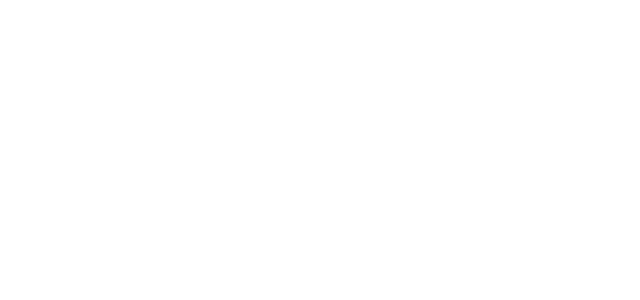
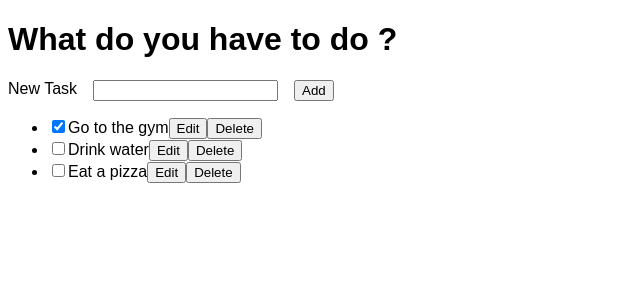
Before and after one commit to casl0x/todolist, a React (Vite) app: page / in a window 1280 px wide. Shown: the top 300 px of the page, without its empty margins (0-640 px from the left). Built offline with nearby package versions, Linux system fonts and the light colour scheme; a web font is replaced by a local one.

Commit message:
task context

```diff
--- a/src/App.jsx
+++ b/src/App.jsx
@@ -1,13 +1,13 @@
-import { useState } from "react";
 import AddTask from "./components/AddTask";
 import TaskList from "./components/TaskList";
+import {TasksProvider} from "./components/TaskContext";
 
 export default function TodoList() {
-  const [list, setList] = useState([]);
-
   return (
-    <>
-
-    </>
+    <TasksProvider>
+      <h1>What do you have to do ?</h1>
+      <AddTask/>
+      <TaskList/>
+    </TasksProvider>
   );
 }
--- a/src/components/AddTask.jsx
+++ b/src/components/AddTask.jsx
@@ -1,9 +1,9 @@
-import { useState} from "react";
+import { useContext, useState} from "react";
+import { TasksDispatchContext } from "./TaskContext";
 
-let nextId = 0;
-
-export default function AddTask({ onAdd }) {
-    const [newTask, setNewTask] = useState('');
+export default function AddTask({}) {
+    const [text, setText] = useState('');
+    const dispatch = useContext(TasksDispatchContext);
 
     return (
         <>
@@ -15,13 +15,17 @@
                 <input
                     type="text"
                     id="task"
-                    value={newTask}
-                    onChange={e => setNewTask(e.target.value)}
+                    value={text}
+                    onChange={e => setText(e.target.value)}
                 />
                 <button
                     onClick={() => {
-                        setTasks('');
-                        onAdd(newTask);
+                        setText('');
+                        dispatch({
+                            type: 'added',
+                            id: nextId++,
+                            text: text,
+                        })
                     }}
                     type="submit"
                     className="btn"
@@ -30,3 +34,5 @@
         </>
     );
 }
+
+let nextId = 3;
--- /dev/null
+++ b/src/components/TaskContext.jsx
@@ -0,0 +1,52 @@
+import { createContext, useReducer } from "react";
+
+export const TasksContext = createContext(null)
+export const TasksDispatchContext = createContext(null);
+
+export function TasksProvider ({children}){
+    const [tasks, dispatch] = useReducer(
+        tasksReducer,
+        initialTasks
+    );
+
+    return (
+        <TasksContext.Provider value={tasks}>
+            <TasksDispatchContext.Provider value={dispatch}>
+                {children}
+            </TasksDispatchContext.Provider>
+        </TasksContext.Provider>
+    );
+}
+
+function tasksReducer(tasks, action) {
+    switch (action.type){
+        case 'added': {
+            return [...tasks, {
+                id: action.id,
+                text: action.text,
+                done: false
+            }];
+        }
+        case 'changed' : {
+            return tasks.map( t => {
+                if (t.id === action.task.id) {
+                    return action.task;
+                } else {
+                    return t;
+                }
+            });
+        }
+        case 'deleted' : {
+            return tasks.filter(t => t.id !== action.id);
+        }
+        default: {
+            throw Error('Uncknow action: ' + action.type);
+        }
+    }
+}
+
+const initialTasks = [
+    { id: 0, text: 'Go to the gym', done: true },
+    { id: 1, text: 'Drink water', done: false },
+    { id: 2, text: 'Eat a pizza', done: false }
+];
--- a/src/components/TaskList.jsx
+++ b/src/components/TaskList.jsx
@@ -1,33 +1,36 @@
-import { useState } from "react";
+import { useState, useContext } from "react";
+import { TasksContext, TasksDispatchContext } from "./TaskContext";
 
-export default function TaskList({tasks, onChangeTask, onDeleteTask}) {
+export default function TaskList({}) {
+    const tasks = useContext(TasksContext);
     return (
         <ul>
             {tasks.map(task => (
                 <li key={task.id}>
-                <Task
-                task={task}
-                onChange={onChangeTask}
-                onDelete={onDeleteTask} />
+                    <Task task={task} />
                 </li>
             ))}
         </ul>
-    )
+    );
 }
 
-function Task ({task, onChange, onDelete}) {
+function Task ({task}) {
     const [editing, setEditing] = useState(false);
+    const dispatch = useContext(TasksDispatchContext);
     let taskContent;
     if (editing) {
         taskContent = (
             <>
                 <input
                     type="text"
-                    value={task.newTask}
+                    value={task.text}
                     onChange={ e => {
-                        onChange({
+                        dispatch({
+                            type: 'changed',
+                            task: {
                                 ...task,
-                            newTask: e.target.value
+                                text: e.target.value
+                            }
                         });
                     }}
                 />
@@ -37,7 +40,7 @@
     } else {
         taskContent = (
             <>
-                {task.newTask}
+                {task.text}
                 <button onClick={() => setEditing(true)}>Edit</button>
             </>
         );
@@ -48,14 +51,24 @@
                 type="checkbox"
                 checked={task.done}
                 onChange={e => {
-                    onChange({
+                    dispatch({
+                        type: 'changed',
+                        task: {
                         ...task,
                         done: e.target.checked
-                    })
+                        }
+                    });
                 }}
             />
             {taskContent}
-            <button onClick={() => onDelete(task.id)}>Delete</button>
+            <button onClick={() => {
+                dispatch({
+                    type:'deleted',
+                    id: task.id
+                })
+            }}>
+                Delete
+            </button>
         </label>
     )
 }
```
Lines whose indentation alone changed are shown as unchanged.
